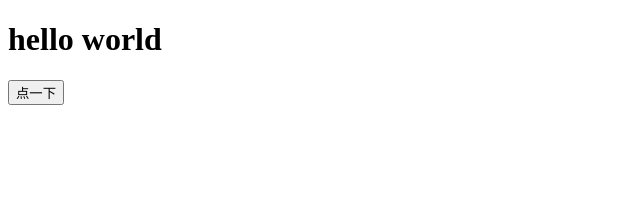
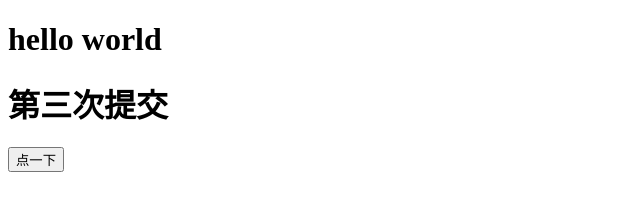
Before and after one commit to 2457094705/test0731, a plain HTML site: page index.html in a window 1280 px wide. Shown: the whole page, without its empty margins (0-640 px from the left). Drawn offline with Linux system fonts and the light colour scheme.

Commit message:
第三次提交

```diff
--- a/index.html
+++ b/index.html
@@ -7,6 +7,7 @@
 </head>
 <body>
     <h1>hello world</h1>
+    <h1>第三次提交</h1>
     <button>点一下</button>
 </body>
 </html>
```
